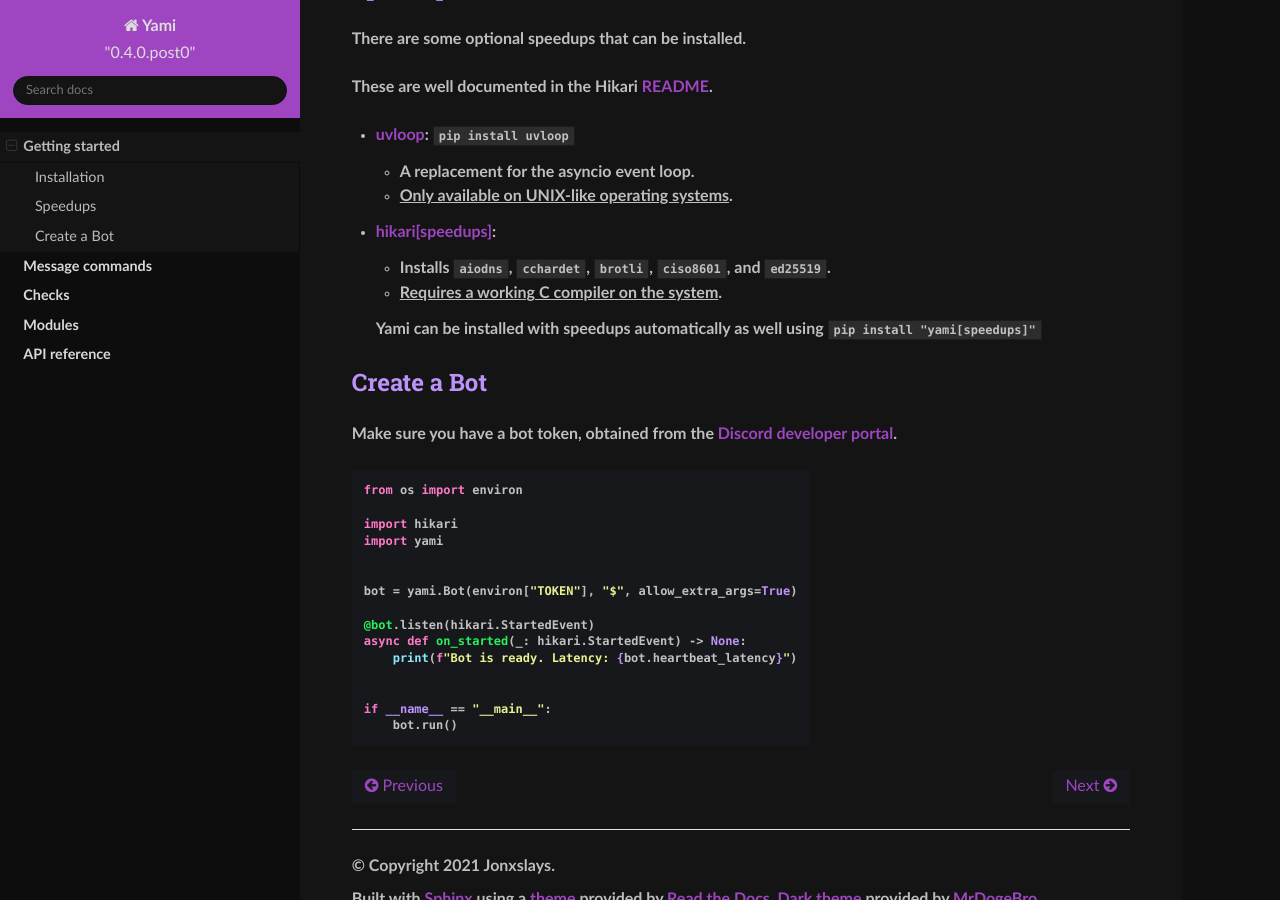
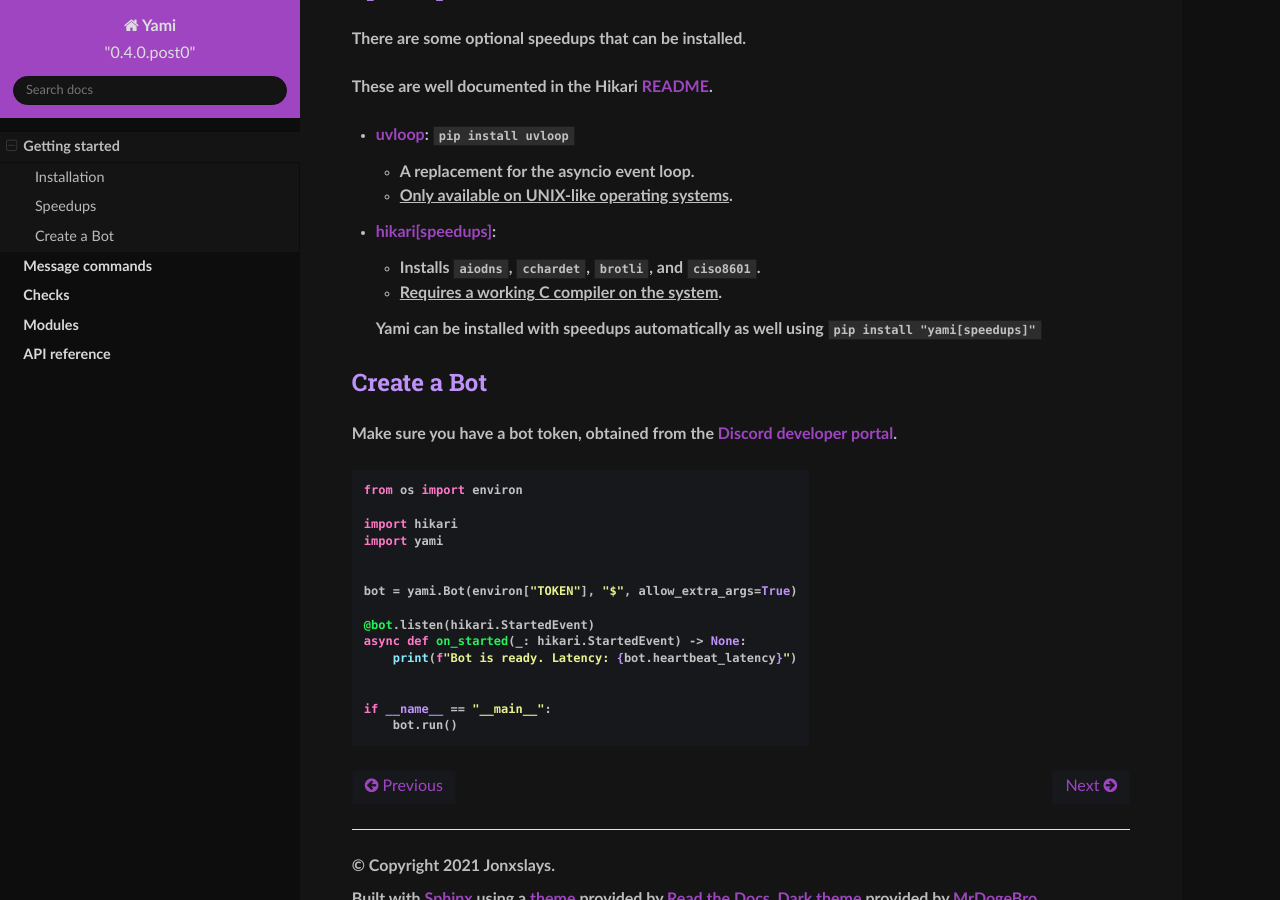
Before and after one commit to Jonxslays/Yami, a Sphinx documentation site: the page built from docs/source/getting-started-guide.rst, in a window 1280 px wide and 900 px high, scrolled down 620 px. Built offline with Sphinx 7.4.7 and the Read the Docs theme 2.0.0, drawn with Linux system fonts in a browser that asks for light colours.

Commit message:
Update [speedups] reqs to match hikaris changes

```diff
--- a/docs/source/getting-started-guide.rst
+++ b/docs/source/getting-started-guide.rst
@@ -47,7 +47,7 @@
 
 - `hikari[speedups] <https://github.com/hikari-py/hikari#hikarispeedups>`_:
 
-  * Installs ``aiodns``, ``cchardet``, ``brotli``, ``ciso8601``, and ``ed25519``.
+  * Installs ``aiodns``, ``cchardet``, ``brotli``, and ``ciso8601``.
   * :ul:`Requires a working C compiler on the system`.
 
   Yami can be installed with speedups automatically as well using
--- a/pyproject.toml
+++ b/pyproject.toml
@@ -38,10 +38,9 @@
 cchardet = { version = "~=2.1", optional = true }
 brotli = { version = "~=1.0", optional = true }
 ciso8601 = { version = "~=2.2", optional = true }
-ed25519 = { version = "~=1.5", optional = true }
 
 [tool.poetry.extras]
-speedups = ["aiodns", "cchardet", "brotli", "ciso8601", "ed25519"]
+speedups = ["aiodns", "cchardet", "brotli", "ciso8601"]
 
 [tool.poetry.dev-dependencies]
 pytest = "^7.0"
```
